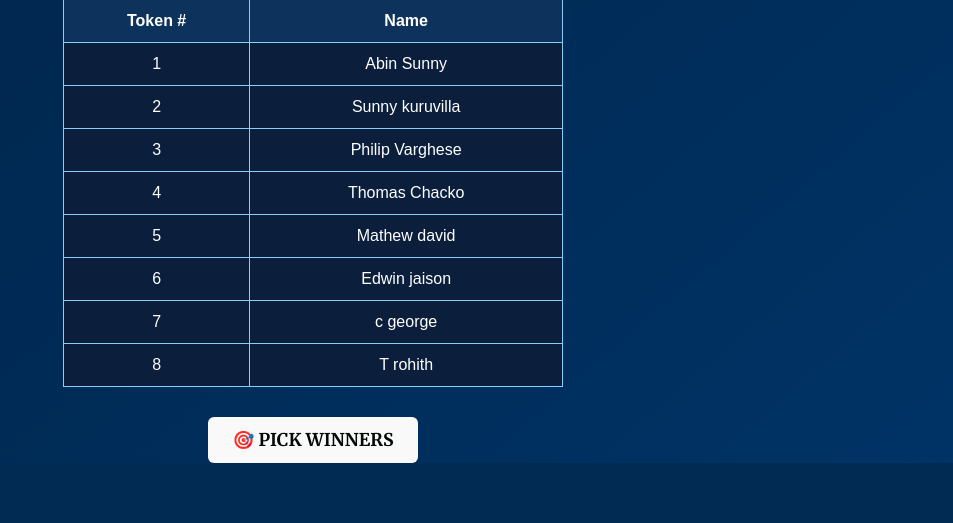
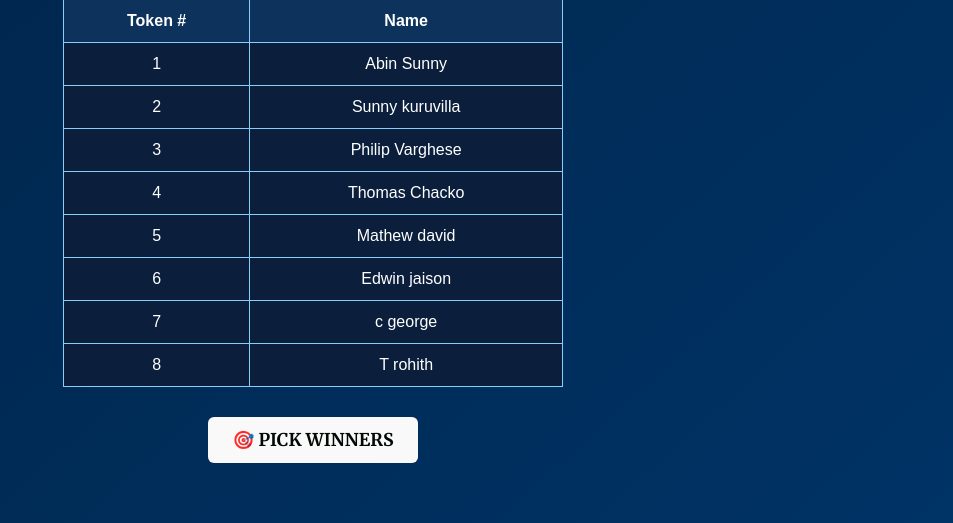
Before and after one commit to PhilipVarghese7/Luckydraw_contest, a Django app: page /entries/ in a window 1280 px wide. Shown: the part 634-1157 px from the top of the page, without its empty margins (327-1280 px from the left). Before the commit the page ends 1097 px from the top, so only its background shows below. Run offline with Django 5.2, Linux system fonts and the light colour scheme; a user stored in the database is signed in; data comes from the database, SQL or seed files in the repository.

Commit message:
Update entries.html (space at bottom)

```diff
--- a/templates/entries.html
+++ b/templates/entries.html
@@ -116,6 +116,7 @@
     {% csrf_token %}
     <button type="submit" class="pick-winner-btn">🎯 PICK WINNERS</button>
   </form>
+  <div style="margin-bottom:60px;"></div>
 
 </body>
 </html>
```
